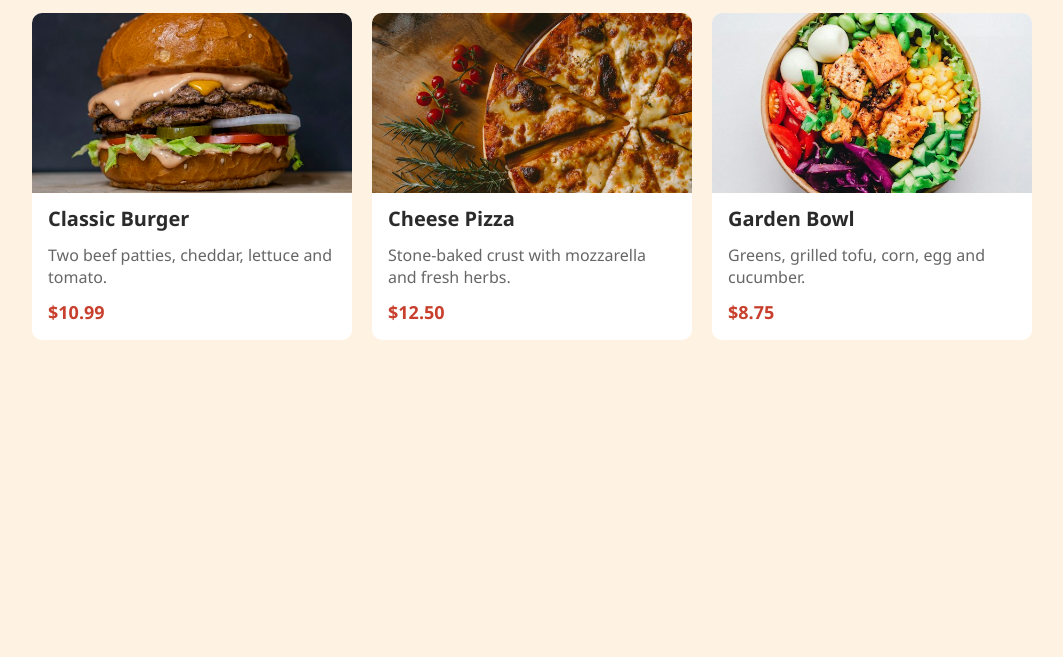
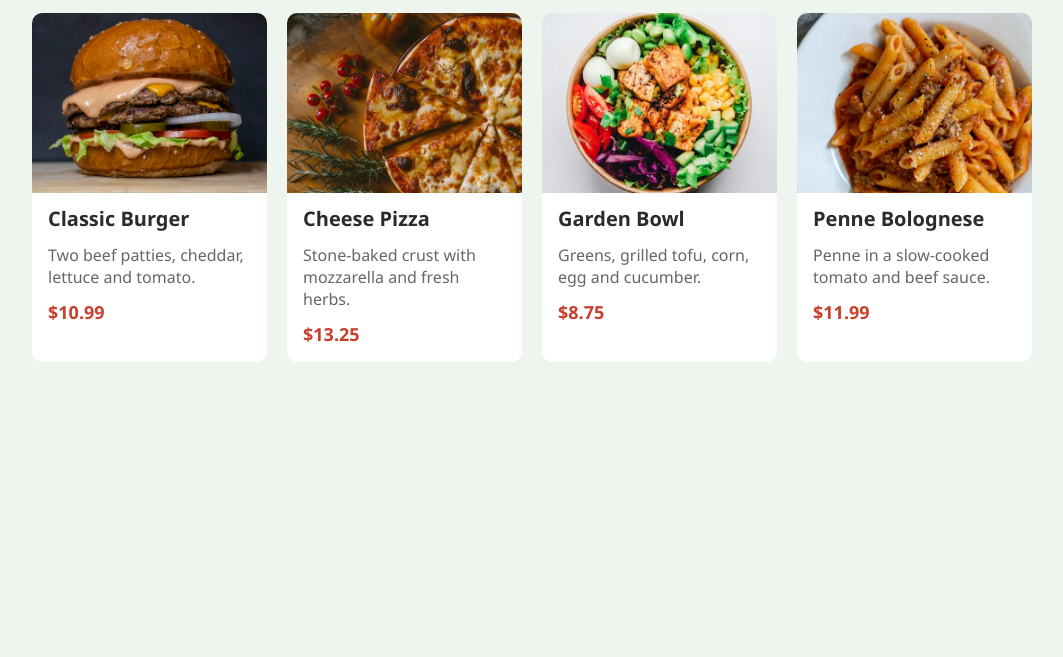
Before and after one commit to Shayarchive/tasty-bites-menu, a plain HTML site: page index.html in a window 1280 px wide. Shown: the part 143-800 px from the top of the page, without its empty margins (108-1171 px from the left). Drawn offline with Linux system fonts and the light colour scheme.

Commit message:
Update restaurant menu

```diff
--- a/index.html
+++ b/index.html
@@ -25,7 +25,7 @@
             <img src="images/pizza.jpg" alt="Cheese pizza">
             <h2>Cheese Pizza</h2>
             <p>Stone-baked crust with mozzarella and fresh herbs.</p>
-            <span class="price">$12.50</span>
+            <span class="price">$13.25</span>
         </div>
 
         <div class="item">
@@ -34,6 +34,13 @@
             <p>Greens, grilled tofu, corn, egg and cucumber.</p>
             <span class="price">$8.75</span>
         </div>
+
+        <div class="item">
+            <img src="images/pasta.jpg" alt="Penne with meat sauce">
+            <h2>Penne Bolognese</h2>
+            <p>Penne in a slow-cooked tomato and beef sauce.</p>
+            <span class="price">$11.99</span>
+        </div>
     </main>
 
 </body>
--- a/style.css
+++ b/style.css
@@ -4,7 +4,7 @@ body {
     padding: 20px;
     font-family: "Segoe UI", Arial, sans-serif;
     color: #2b2b2b;
-    background-color: #fef3e2;
+    background-color: #eef5ee;
 }
 
 header {
```
Also changed, not shown: images/pasta.jpg (added).
